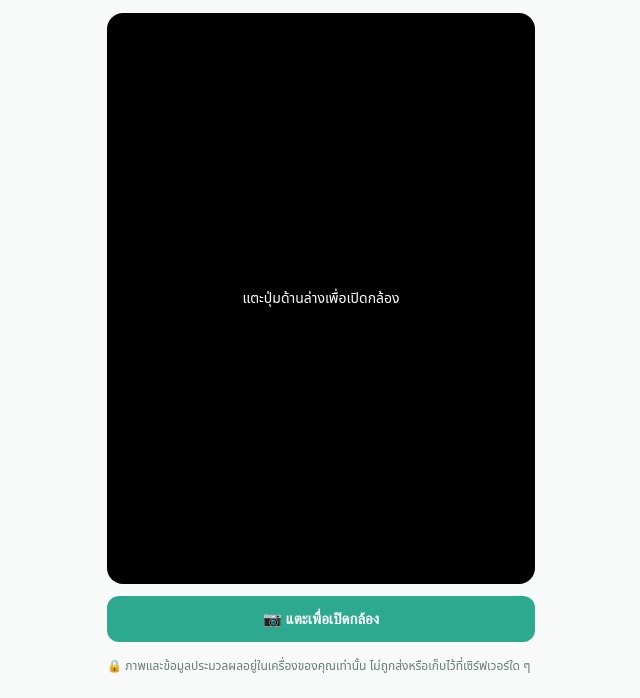
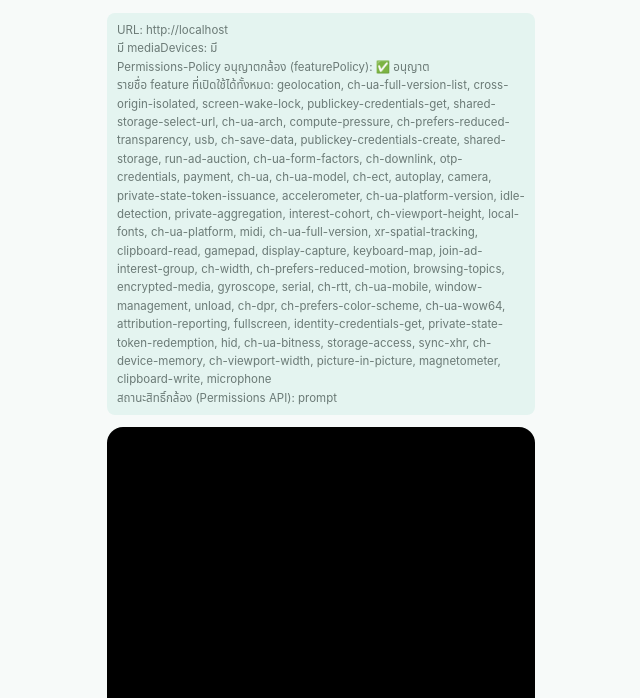
Before and after one commit to prasertlasong/sticker-scanner, a plain HTML site: page index.html in a window 1280 px wide. Shown: the part 95-793 px from the top of the page, without its empty margins (319-959 px from the left). Drawn offline with Linux system fonts and the light colour scheme.

Commit message:
Update index.html

```diff
--- a/index.html
+++ b/index.html
@@ -66,6 +66,7 @@ label{display:block; font-size:12.5px; color:var(--muted); margin-bottom:5px; fo
 <div class="wrap">
   <h1>📷 สแกนสติกเกอร์ผู้ป่วย</h1>
   <p class="sub">เปิดหน้านี้จะเรียกกล้องหลังของเครื่องทันที จัดกรอบให้เห็นเลข HN และบรรทัดชื่อ-สกุลชัดเจน ไม่เอียง ไม่มีเงา แล้วกดถ่ายภาพ</p>
+  <p id="diag" style="font-size:11.5px; color:var(--muted); background:var(--primary-light); padding:8px 10px; border-radius:8px; line-height:1.6;"></p>
 
   <div class="stage" id="stage">
     <div class="state-msg" id="idleMsg">แตะปุ่มด้านล่างเพื่อเปิดกล้อง</div>
@@ -225,6 +226,30 @@ function escapeHtml(s){
 }
 
 document.getElementById('btnOpenCam').onclick = startCamera;
+
+// วินิจฉัยว่ามีนโยบาย Permissions-Policy ของเบราว์เซอร์/โฮสต์ ปิดกั้นกล้องไว้ที่ระดับเอกสารหรือไม่ (คนละชั้นกับสิทธิ์ที่ผู้ใช้กด)
+(function diagnose(){
+  const el = document.getElementById('diag');
+  const parts = [];
+  parts.push('URL: ' + location.protocol + '//' + location.host);
+  parts.push('มี mediaDevices: ' + (navigator.mediaDevices ? 'มี' : 'ไม่มี'));
+  try{
+    if(document.featurePolicy && document.featurePolicy.allowsFeature){
+      parts.push('Permissions-Policy อนุญาตกล้อง (featurePolicy): ' + (document.featurePolicy.allowsFeature('camera') ? '✅ อนุญาต' : '❌ ถูกบล็อก'));
+      parts.push('รายชื่อ feature ที่เปิดใช้ได้ทั้งหมด: ' + document.featurePolicy.allowedFeatures().join(', '));
+    } else if(document.permissionsPolicy && document.permissionsPolicy.allowsFeature){
+      parts.push('Permissions-Policy อนุญาตกล้อง (permissionsPolicy): ' + (document.permissionsPolicy.allowsFeature('camera') ? '✅ อนุญาต' : '❌ ถูกบล็อก'));
+    } else {
+      parts.push('เบราว์เซอร์นี้ไม่รองรับการเช็ค featurePolicy โดยตรง (เช็คไม่ได้ล่วงหน้า)');
+    }
+  }catch(e){ parts.push('เช็ค featurePolicy ผิดพลาด: ' + e.message); }
+  if(navigator.permissions && navigator.permissions.query){
+    navigator.permissions.query({name:'camera'}).then(r=>{
+      el.innerHTML += '<br>สถานะสิทธิ์กล้อง (Permissions API): ' + r.state;
+    }).catch(e=>{ el.innerHTML += '<br>เช็คสถานะสิทธิ์กล้องไม่ได้: ' + e.message; });
+  }
+  el.innerHTML = parts.join('<br>');
+})();
 </script>
 </body>
 </html>
```
